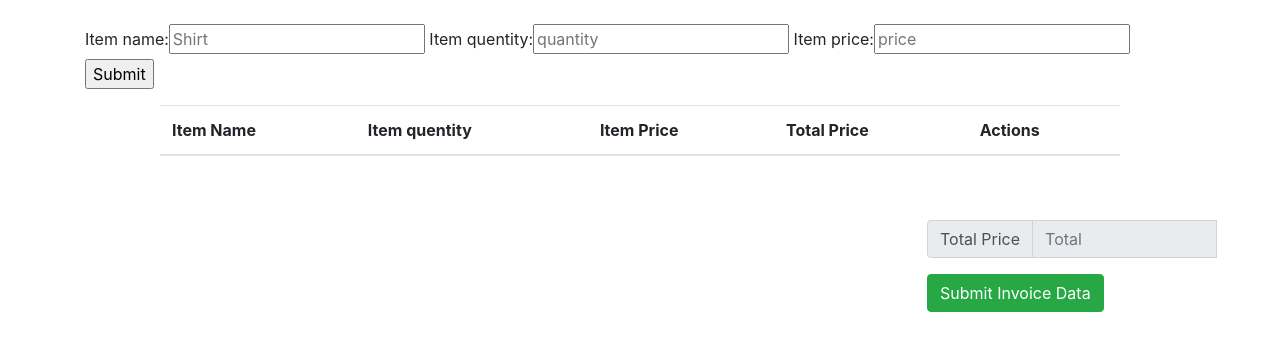
After one commit to ShahzaibMinhaz/Django_project, a Django app: page /invoice in a window 1280 px wide. The commit adds this page. Shown: the top 351 px of the page. Run offline with Django 3.2, Linux system fonts and the light colour scheme; lists and menus that the app fills with data are empty.

Commit message:
Update invoice.html

```diff
--- a/LoginUer/LoginUer/settings.py
+++ b/LoginUer/LoginUer/settings.py
@@ -66,6 +66,8 @@ TEMPLATES = [
                 'django.template.context_processors.request',
                 'django.contrib.auth.context_processors.auth',
                 'django.contrib.messages.context_processors.messages',
+                'Loginform.context_processors.number',
+                'Loginform.context_processors.date',
             ],
         },
     },
--- a/LoginUer/Loginform/admin.py
+++ b/LoginUer/Loginform/admin.py
@@ -1,6 +1,7 @@
 from django.contrib import admin
-from .models import profile,currency
+from .models import profile,invoiceheader,itemdetails
 
 # Register your models here.
 admin.site.register(profile)
-admin.site.register(currency)
+admin.site.register(invoiceheader)
+admin.site.register(itemdetails)
--- /dev/null
+++ b/LoginUer/Loginform/context_processors.py
@@ -0,0 +1,9 @@
+import datetime
+
+def number(request):
+    result = 12 + 16
+    return {'result':result}
+
+def date(request):
+    date = datetime.datetime.today()
+    return {'date':date}
--- a/LoginUer/Loginform/forms.py
+++ b/LoginUer/Loginform/forms.py
@@ -1,7 +1,7 @@
 from django import forms
 from django.contrib.auth.forms import UserCreationForm
 from django.contrib.auth.models import User
-from .models import profile,currency
+from .models import profile,invoiceheader,itemdetails
 
 
 class CreateUserForm(UserCreationForm):
@@ -38,3 +38,17 @@ class customformajax(forms.Form):
 	Name = forms.CharField(widget=forms.TextInput(attrs={'id': 'name', 'placeholder':'Shahzaib'}))
 	Email = forms.CharField(widget=forms.EmailInput(attrs={'id':'email','placeholder':'email'}))
 	# choice_field = forms.ChoiceField(widget=forms.RadioSelect({'id':'radio','name':'radio'}), choices=FAVORITE_COLORS_CHOICES)
+
+class Invoice(forms.ModelForm):
+	class Meta:
+		model = invoiceheader
+		fields = ("Name","Total_Price")
+
+class Invoice_details(forms.ModelForm):
+	Item_Name = forms.CharField(widget=forms.TextInput(attrs={'id': 'item_name', 'placeholder':'Shirt'}))
+	Item_quentity = forms.IntegerField(widget=forms.TextInput(attrs={'id': 'item_quantity', 'placeholder':'quantity'}))
+	Item_Price = forms.IntegerField(widget=forms.TextInput(attrs={'id': 'item_price', 'placeholder':'price'}))
+
+	class Meta:
+		model = itemdetails
+		fields = ("Item_Name","Item_quentity","Item_Price")
--- a/LoginUer/Loginform/models.py
+++ b/LoginUer/Loginform/models.py
@@ -8,16 +8,19 @@ class profile(models.Model):
     def __str__(self):
         return self.user.username
 
-class currency(models.Model):
-    CountryName = models.CharField(max_length=20,primary_key=True)
-    CurrencyValue = models.IntegerField()
+
+class invoiceheader(models.Model):
+    Invoice_Number = models.IntegerField(max_length=None,primary_key=True)
+    Name = models.CharField(max_length=100)
+    Total_Price = models.IntegerField()
 
     def __str__(self):
-        return self.CountryName
+        return str(self.Invoice_Number)
 
-class currency(models.Model):
-    Name = models.CharField(max_length=20,primary_key=True)
-    DOB = models.DateField(auto_now=True)
+class itemdetails(models.Model):
+    Item_Name = models.CharField(max_length=100)
+    Item_quentity = models.CharField(max_length=100)
+    Item_Price = models.IntegerField()
 
     def __str__(self):
-        return self.CountryName
+        return str(self.Item_Name)
--- /dev/null
+++ b/LoginUer/Loginform/templates/Invoice.html
@@ -0,0 +1,115 @@
+<!DOCTYPE html>
+<html lang="en">
+<head>
+    <meta charset="UTF-8">
+    <meta name="viewport" content="width=device-width, initial-scale=1.0">
+    <link rel="stylesheet" href="https://cdn.jsdelivr.net/npm/bootstrap@4.5.3/dist/css/bootstrap.min.css" integrity="sha384-TX8t27EcRE3e/ihU7zmQxVncDAy5uIKz4rEkgIXeMed4M0jlfIDPvg6uqKI2xXr2" crossorigin="anonymous">
+    <title>Document</title>
+</head>
+<body>
+    <form action="" method="POST" class="mb-3 mt-4 container">
+        {% csrf_token %}
+        {{ form }}
+        <input type="Submit" value="Submit" class="submit">
+    </form>
+    <table class="table container w-75">
+        <thead>
+          <tr>
+            <th scope="col">Item Name</th>
+            <th scope="col">Item quentity</th>
+            <th scope="col">Item Price</th>
+            <th scope="col">Total Price</th>
+            <th scope="col">Actions</th>
+          </tr>
+        </thead>
+        <tbody>
+        </tbody>
+      </table>
+      <div class="input-group w-25 float-right mt-5 container mr-5">
+        <div class="input-group-prepend">
+          <span class="input-group-text" id="basic-addon1">Total Price</span>
+        </div>
+        <input type="text" disabled class="form-control TotalPrice" placeholder="Total" aria-label="Username" aria-describedby="basic-addon1">
+        <input type="button" class="btn btn-success mt-3 SubmitInvoice" value="Submit Invoice Data">
+      </div>
+
+
+
+<script src="https://code.jquery.com/jquery-3.5.1.slim.min.js" integrity="sha384-DfXdz2htPH0lsSSs5nCTpuj/zy4C+OGpamoFVy38MVBnE+IbbVYUew+OrCXaRkfj" crossorigin="anonymous"></script>
+<script src="https://cdn.jsdelivr.net/npm/bootstrap@4.5.3/dist/js/bootstrap.bundle.min.js" integrity="sha384-ho+j7jyWK8fNQe+A12Hb8AhRq26LrZ/JpcUGGOn+Y7RsweNrtN/tE3MoK7ZeZDyx" crossorigin="anonymous"></script>
+<script type="text/javascript">
+
+    // initialize total price variable
+    Total_price = 0
+
+    // submit button
+    $(document ).ready(function() {
+
+        // Submit data to row button
+        $('.submit').click(function(e){
+            e.preventDefault();
+
+            // getting values from input field
+            name = $('#item_name').val()
+            quantity = $('#item_quantity').val()
+            price = $('#item_price').val()
+
+            //calculating total
+            ItemTotal_Price = quantity*price
+            Total_price = Total_price + ItemTotal_Price
+            // Update  total price
+
+
+            //appending data to table
+            $('.table').append('<tr><td scope="row">'+name+'</td><td>'+quantity+'</td><td>'+price+'</td><td>'+ItemTotal_Price+'</td><td><input id="delbtn type="button" value="DELETE" class="btn btn-danger"/></td></tr>');
+
+            // setting input
+            $('#item_name').val('')
+            $('#item_quantity').val('')
+            $('#item_price').val('')
+            $('.TotalPrice').val(Total_price)
+
+        });
+
+        // delete row with row button
+        $(document).on('click', '.btn-danger', function() {
+            // get delete item total price
+            var price = $(this).closest("tr").find('td:nth-child(4)').text();
+
+            // update total price
+            Total_price = Total_price - price
+            console.log(Total_price)
+
+            // set total price
+            $('.TotalPrice').val(Total_price)
+
+            // remove tr from table
+            $(this).parent().parent('tr').remove();
+        });
+
+        // Submit Invoice Data button
+        $('.SubmitInvoice').click(function(e){
+            e.preventDefault()
+            alert('Submit Invoice')
+
+            // get all data of table in array ary
+            var ary = [];
+            var table = $(".table");
+            table.find('tr').each(function (i, el) {
+                if(i!=0){
+                    console.log(i+''+el)
+                    var $tds = $(this).find('td'),
+                    productName = $tds.eq(0).text(),
+                    productQuantity = $tds.eq(1).text(),
+                    productPrice = $tds.eq(2).text();
+                    ary.push({ productName: productName, productQuantity: productQuantity,productPrice:productPrice });
+                }
+            });
+            console.log(ary)
+            table.children('tbody').children('tr').remove();
+        });
+
+    });
+</script>
+</body>
+</html>
--- a/LoginUer/Loginform/templates/new.html
+++ b/LoginUer/Loginform/templates/new.html
@@ -15,5 +15,8 @@
     {% now "d M, Y" %}
 
     <h1>{{ id|comparefilter:data}}</h1>
+    <h1>{{ result }}</h1>
+    <h1>{{ date }}</h1>
+
 </body>
 </html>
--- a/LoginUer/Loginform/templates/opps.html
+++ b/LoginUer/Loginform/templates/opps.html
@@ -15,6 +15,7 @@
     {% if result %}
         <h1>Answer is {{result}}</h1>
     {% endif %}
+    {{ |cut:"0"}}
 
 </body>
 </html>
--- a/LoginUer/Loginform/urls.py
+++ b/LoginUer/Loginform/urls.py
@@ -13,6 +13,12 @@ urlpatterns = [
     # path('template',views.Tempal)
     path('new',views.new,name='new'),
     path('cur',views.apirequest),
+    path('setsessions',views.setsessions),
+    path('getsessions',views.getsessions),
+    path('delsessions',views.delsessions),
+    path('requestsessions',views.requestsessions),
+    path('invoice',views.invoice),
+
 
     # with AJAX request
     path('customformajax',views.djangoform),
--- a/LoginUer/Loginform/views.py
+++ b/LoginUer/Loginform/views.py
@@ -1,6 +1,6 @@
 from django.shortcuts import render,redirect
 from django.http import HttpResponse,HttpResponseNotFound,Http404,JsonResponse
-from .forms import CreateUserForm,Userupdateform,Userupdateprofile,Opps,customformajax
+from .forms import CreateUserForm,Userupdateform,Userupdateprofile,Opps,customformajax,Invoice_details
 from django.contrib import messages
 from django.contrib.auth.decorators import login_required
 from django.contrib.auth import authenticate,login,logout
@@ -110,6 +110,7 @@ def opps(request):
     # form = Opps()
 
     return render(request,'opps.html',{'val1':10,'val2':2,'val3':5})
+
 def new(request):
     data = ['shahzaib','12345','developer']
     return render(request,'new.html',{'val1':10,'val2':2,'val3':5,'data':data,'id':1})
@@ -205,3 +206,31 @@ def getdata(request):
     Email = request.POST['email']
     context = {'name':Name,'email':Email}
     return JsonResponse(context)
+
+
+def setsessions(request):
+    request.session['name'] = 'Shahzaib'
+    return render(request,'sessions.html')
+
+def getsessions(request):
+    name = request.session['name']
+    return render(request,'sessions.html',{'name':name})
+
+def delsessions(request):
+    if request.session:
+        del request.session['name']
+    return render(request,'sessions.html')
+
+def requestsessions(request):
+    if request.session.test_cookie_worked():
+        request.session.delete_test_cookie()
+        print('Permission')
+    else:
+        request.session.set_test_cookie()
+        messages.error(request, 'Please enable cookie')
+        print('enable permission')
+    return render(request, 'sessions.html')
+
+def invoice(request):
+    form = Invoice_details()
+    return render(request,'Invoice.html',{'form':form})
```
Also changed, not shown: LoginUer/Loginform/templates/sessions.html (added, +16 -0 lines), LoginUer/requirement.txt (added, +12 -0 lines), LoginUer/Loginform/migrations/0001_initial.py, LoginUer/Loginform/migrations/0002_currency.py (deleted), LoginUer/Loginform/migrations/0002_itemdetails.py (added), LoginUer/Loginform/migrations/0003_remove_itemdetails_invoice_number.py (added), LoginUer/db.sqlite3.
